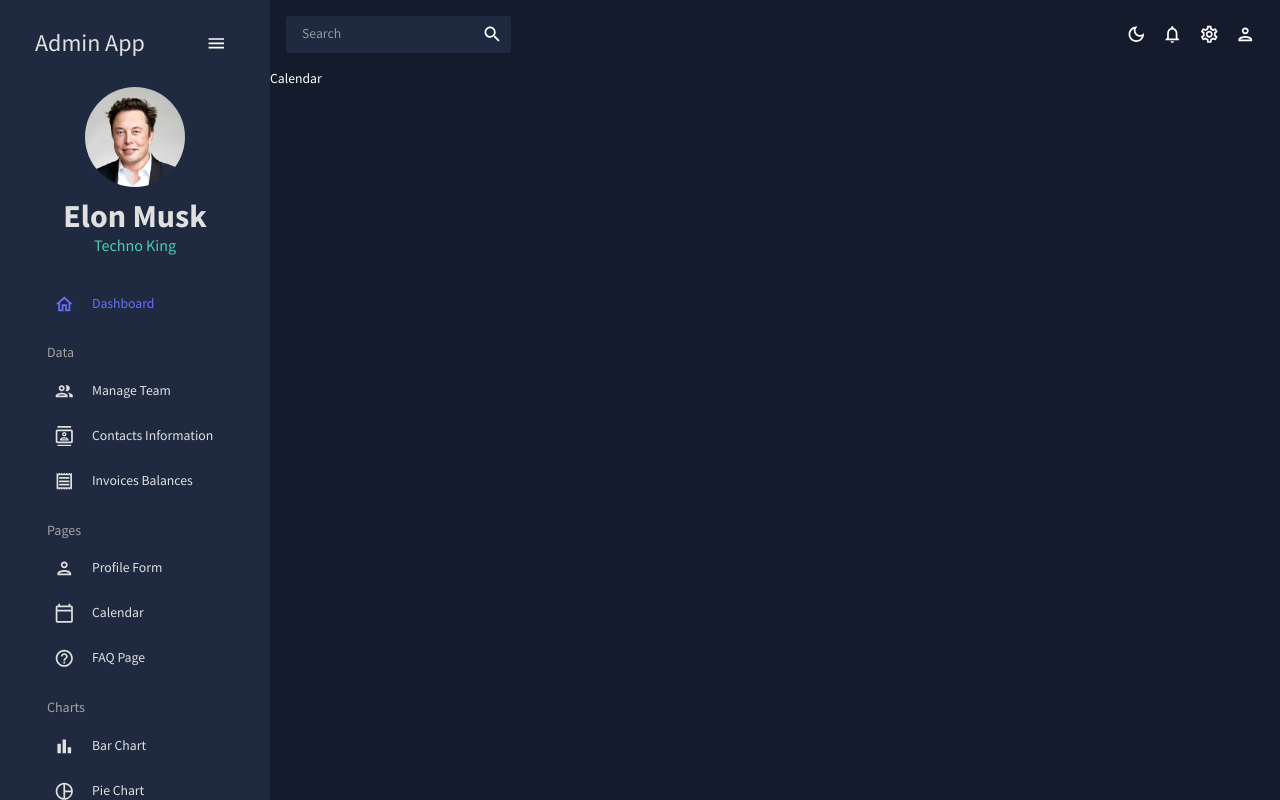
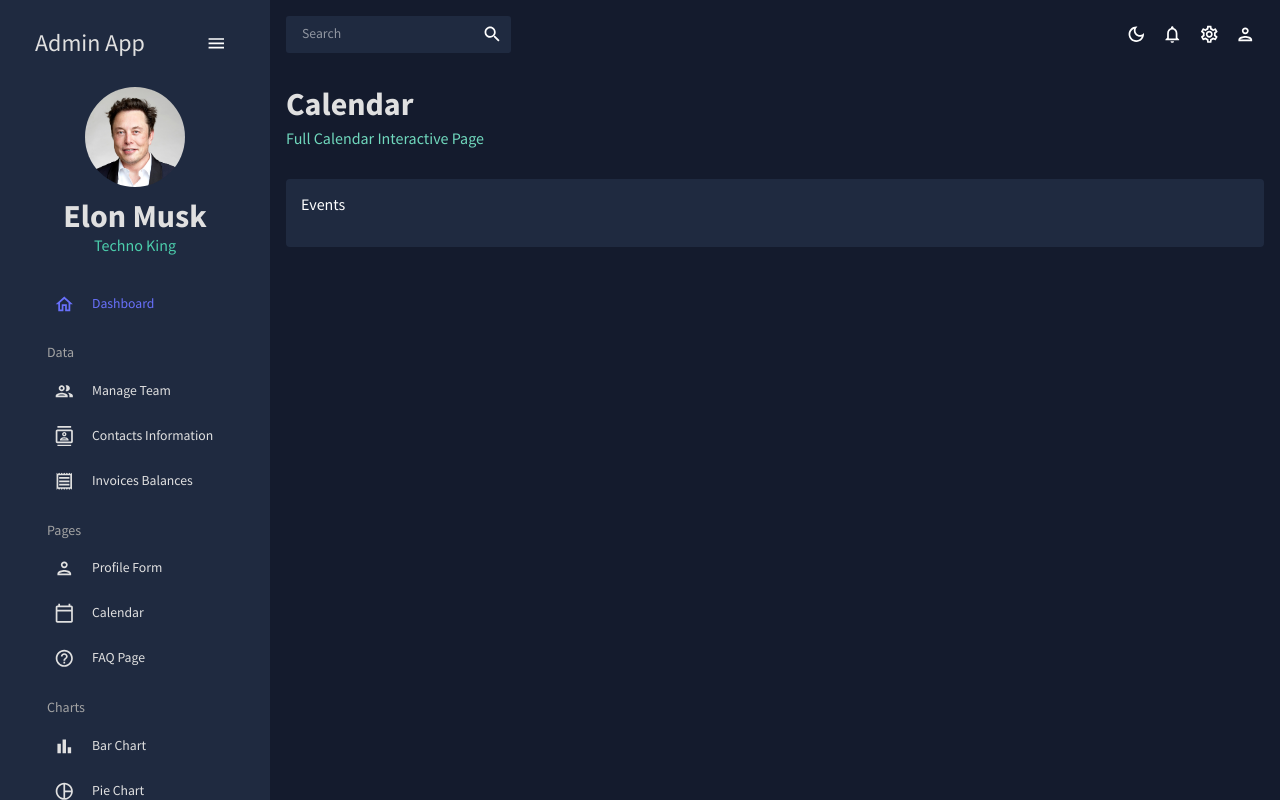
Before and after one commit to Facundo-Martin/react-admin-dashboard, a React (Create React App) app: page /calendar in a window 1280 px wide. Built offline with nearby package versions, Linux system fonts and the light colour scheme.

Commit message:
added Calendar grid layout

```diff
--- a/src/pages/calendar/index.jsx
+++ b/src/pages/calendar/index.jsx
@@ -13,6 +13,7 @@
   useTheme,
 } from "@mui/material";
 import { tokens } from "../../theme";
+import PageWrapper from "../../components/PageWrapper";
 
 const Calendar = () => {
   const theme = useTheme();
@@ -35,7 +36,49 @@
     }
   };
 
-  return <div>Calendar</div>;
+  return (
+    <PageWrapper
+      pageTitle="Calendar"
+      pageSubtitle="Full Calendar Interactive Page"
+    >
+      <Box display="flex" justifyContent="space-between">
+        {/* CALENDAR SIDEBAR */}
+        <Box
+          flex="1 1 20%"
+          backgroundColor={colors.primary[400]}
+          p="15px"
+          borderRadius="4px"
+        >
+          <Typography variant="h5">Events</Typography>
+          <List>
+            {currentEvents.map((event) => (
+              <ListItem
+                key={event.id}
+                sx={{
+                  backgroundColor: colors.greenAccent[500],
+                  margin: "10px 0",
+                  borderRadius: "2px",
+                }}
+              >
+                <ListItemText
+                  primary={event.title}
+                  secondary={
+                    <Typography>
+                      {formatDate(event.start, {
+                        year: "numeric",
+                        month: "short",
+                        day: "numeric",
+                      })}
+                    </Typography>
+                  }
+                />
+              </ListItem>
+            ))}
+          </List>
+        </Box>
+      </Box>
+    </PageWrapper>
+  );
 };
 
 export default Calendar;
```
